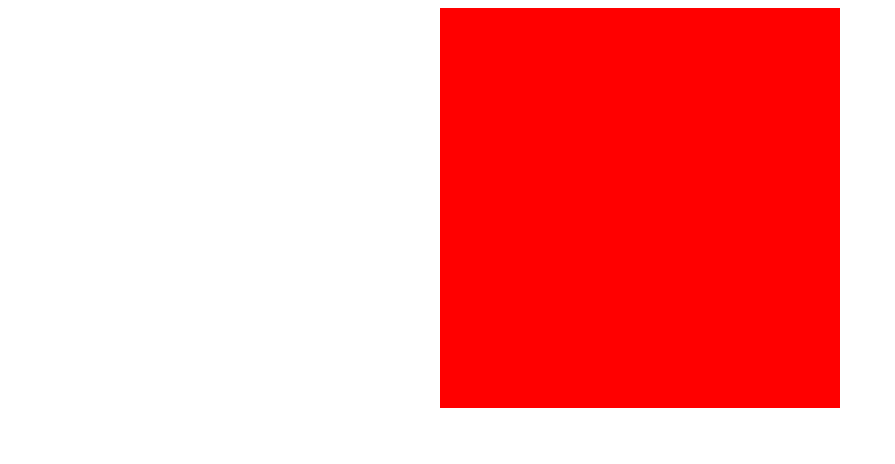
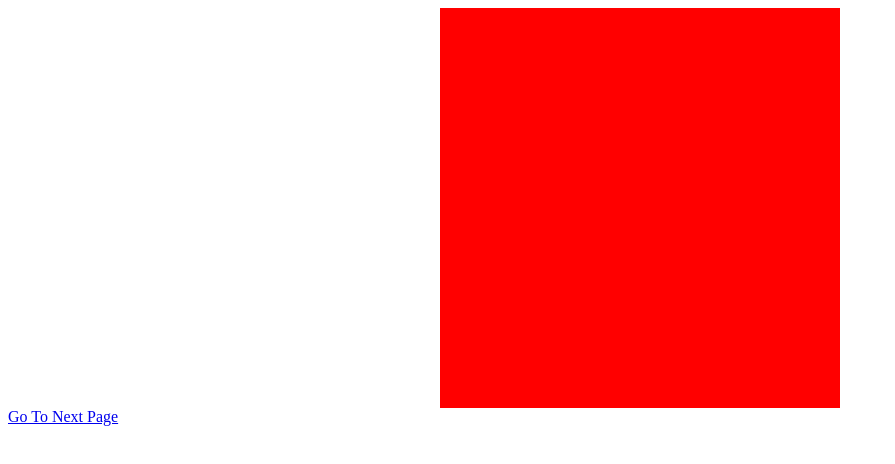
Before and after one commit to sumit43621/CSS3-Animations, a plain HTML site: page index.html in a window 1280 px wide. Shown: the whole page, without its empty margins (0-895 px from the left). Drawn offline with Linux system fonts and the light colour scheme.

Commit message:
anchor tag

```diff
--- a/index.html
+++ b/index.html
@@ -29,5 +29,6 @@
     <div class="box">
 
     </div>
+    <a href="./index2.html">Go To Next Page</a>
 </body>
 </html>
```
